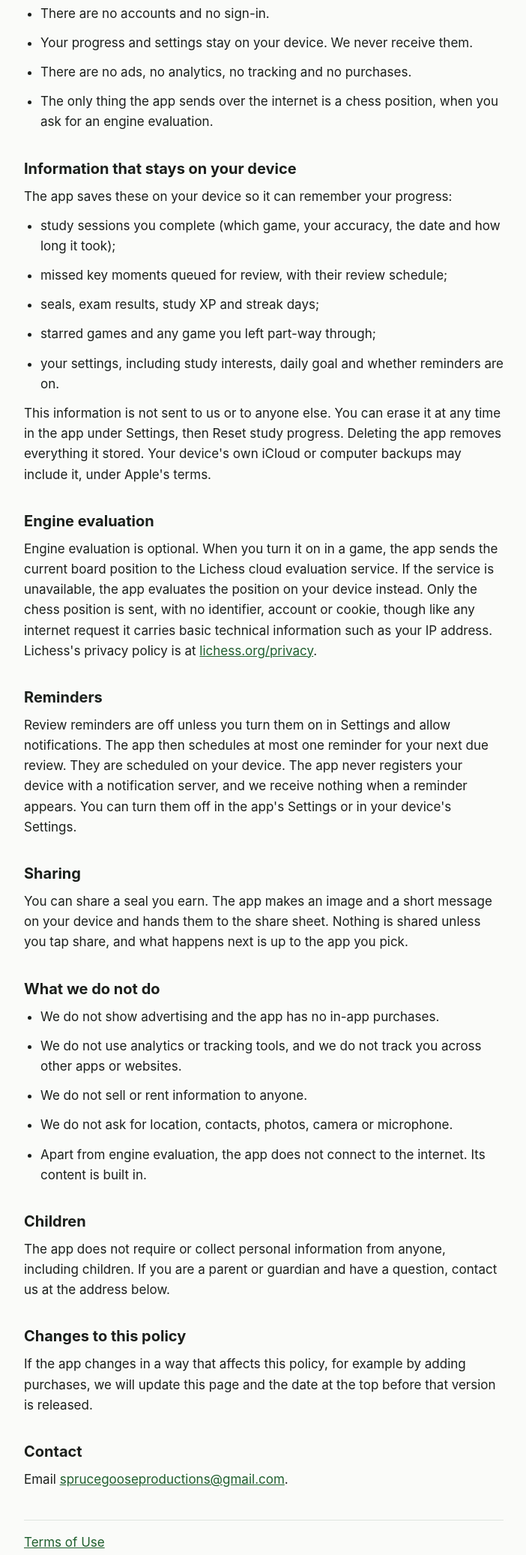
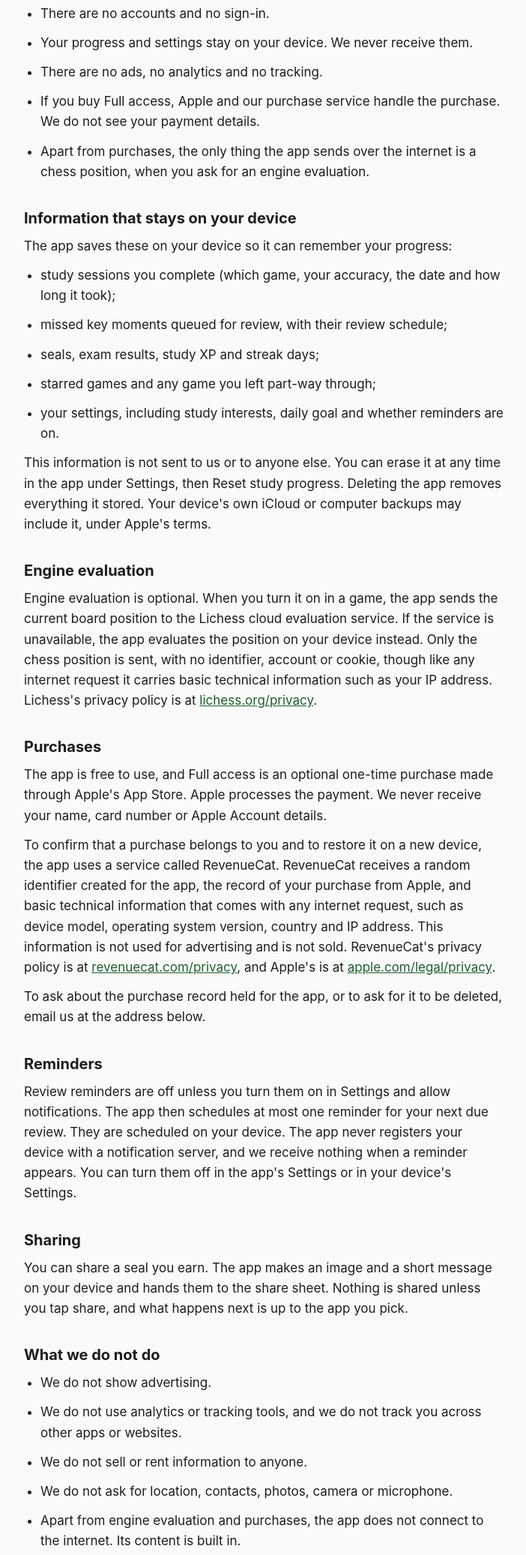
Before and after one commit to gibbyspice/spruce-goose-apps, a plain HTML site: page chessrealm-game-study/privacy.html in a window 1280 px wide. Shown: the part 281-2355 px from the top of the page at 75% size, without its empty margins (288-990 px from the left). Drawn offline with Linux system fonts and the light colour scheme.

Commit message:
Game Study pages: free app plus one-time Full Access purchase (#3)
privacy.html and terms.html no longer say "no purchases": they describe the free
version, the one-time Full Access unlock through Apple, RevenueCat's role (same
wording as the ELO Trainer pages), refunds and Restore purchases.

Co-authored-by: Claude Opus 5.5 <noreply@anthropic.com>

```diff
--- a/chessrealm-game-study/privacy.html
+++ b/chessrealm-game-study/privacy.html
@@ -18,8 +18,9 @@
 <ul>
 <li>There are no accounts and no sign-in.</li>
 <li>Your progress and settings stay on your device. We never receive them.</li>
-<li>There are no ads, no analytics, no tracking and no purchases.</li>
-<li>The only thing the app sends over the internet is a chess position, when you ask for an engine evaluation.</li>
+<li>There are no ads, no analytics and no tracking.</li>
+<li>If you buy Full access, Apple and our purchase service handle the purchase. We do not see your payment details.</li>
+<li>Apart from purchases, the only thing the app sends over the internet is a chess position, when you ask for an engine evaluation.</li>
 </ul>
 
 <h2>Information that stays on your device</h2>
@@ -36,6 +37,11 @@
 <h2>Engine evaluation</h2>
 <p>Engine evaluation is optional. When you turn it on in a game, the app sends the current board position to the Lichess cloud evaluation service. If the service is unavailable, the app evaluates the position on your device instead. Only the chess position is sent, with no identifier, account or cookie, though like any internet request it carries basic technical information such as your IP address. Lichess's privacy policy is at <a href="https://lichess.org/privacy">lichess.org/privacy</a>.</p>
 
+<h2>Purchases</h2>
+<p>The app is free to use, and Full access is an optional one-time purchase made through Apple's App Store. Apple processes the payment. We never receive your name, card number or Apple Account details.</p>
+<p>To confirm that a purchase belongs to you and to restore it on a new device, the app uses a service called RevenueCat. RevenueCat receives a random identifier created for the app, the record of your purchase from Apple, and basic technical information that comes with any internet request, such as device model, operating system version, country and IP address. This information is not used for advertising and is not sold. RevenueCat's privacy policy is at <a href="https://www.revenuecat.com/privacy">revenuecat.com/privacy</a>, and Apple's is at <a href="https://www.apple.com/legal/privacy/">apple.com/legal/privacy</a>.</p>
+<p>To ask about the purchase record held for the app, or to ask for it to be deleted, email us at the address below.</p>
+
 <h2>Reminders</h2>
 <p>Review reminders are off unless you turn them on in Settings and allow notifications. The app then schedules at most one reminder for your next due review. They are scheduled on your device. The app never registers your device with a notification server, and we receive nothing when a reminder appears. You can turn them off in the app's Settings or in your device's Settings.</p>
 
@@ -44,18 +50,18 @@
 
 <h2>What we do not do</h2>
 <ul>
-<li>We do not show advertising and the app has no in-app purchases.</li>
+<li>We do not show advertising.</li>
 <li>We do not use analytics or tracking tools, and we do not track you across other apps or websites.</li>
 <li>We do not sell or rent information to anyone.</li>
 <li>We do not ask for location, contacts, photos, camera or microphone.</li>
-<li>Apart from engine evaluation, the app does not connect to the internet. Its content is built in.</li>
+<li>Apart from engine evaluation and purchases, the app does not connect to the internet. Its content is built in.</li>
 </ul>
 
 <h2>Children</h2>
-<p>The app does not require or collect personal information from anyone, including children. If you are a parent or guardian and have a question, contact us at the address below.</p>
+<p>The app does not require any personal information, and we do not knowingly collect personal information from children. Purchases should be made by a parent or guardian, or with their permission. If you are a parent or guardian and have a question, contact us at the address below.</p>
 
 <h2>Changes to this policy</h2>
-<p>If the app changes in a way that affects this policy, for example by adding purchases, we will update this page and the date at the top before that version is released.</p>
+<p>If the app changes in a way that affects this policy, we will update this page and the date at the top before that version is released.</p>
 
 <h2>Contact</h2>
 <p>Email <a href="mailto:sprucegooseproductions@gmail.com">sprucegooseproductions@gmail.com</a>.</p>
```
Also changed, not shown: chessrealm-game-study/terms.html (+9 -4 lines).
